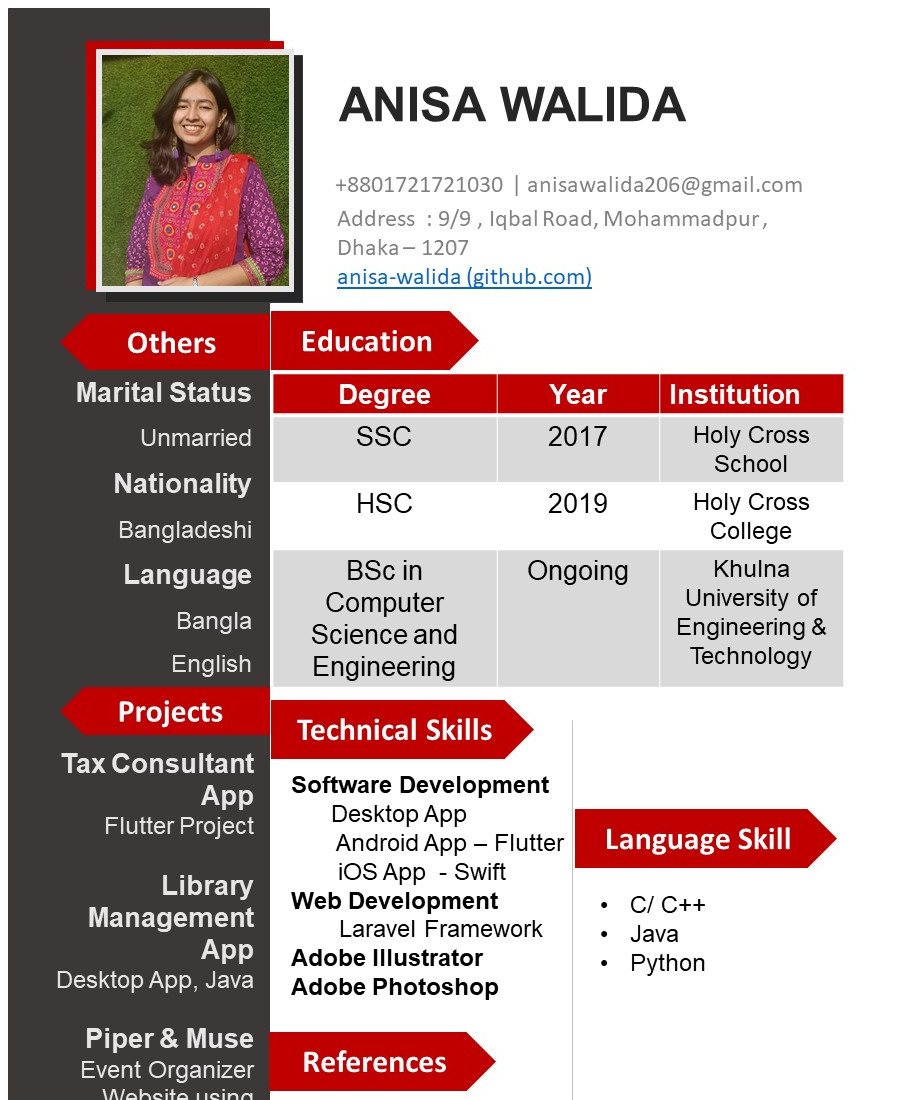
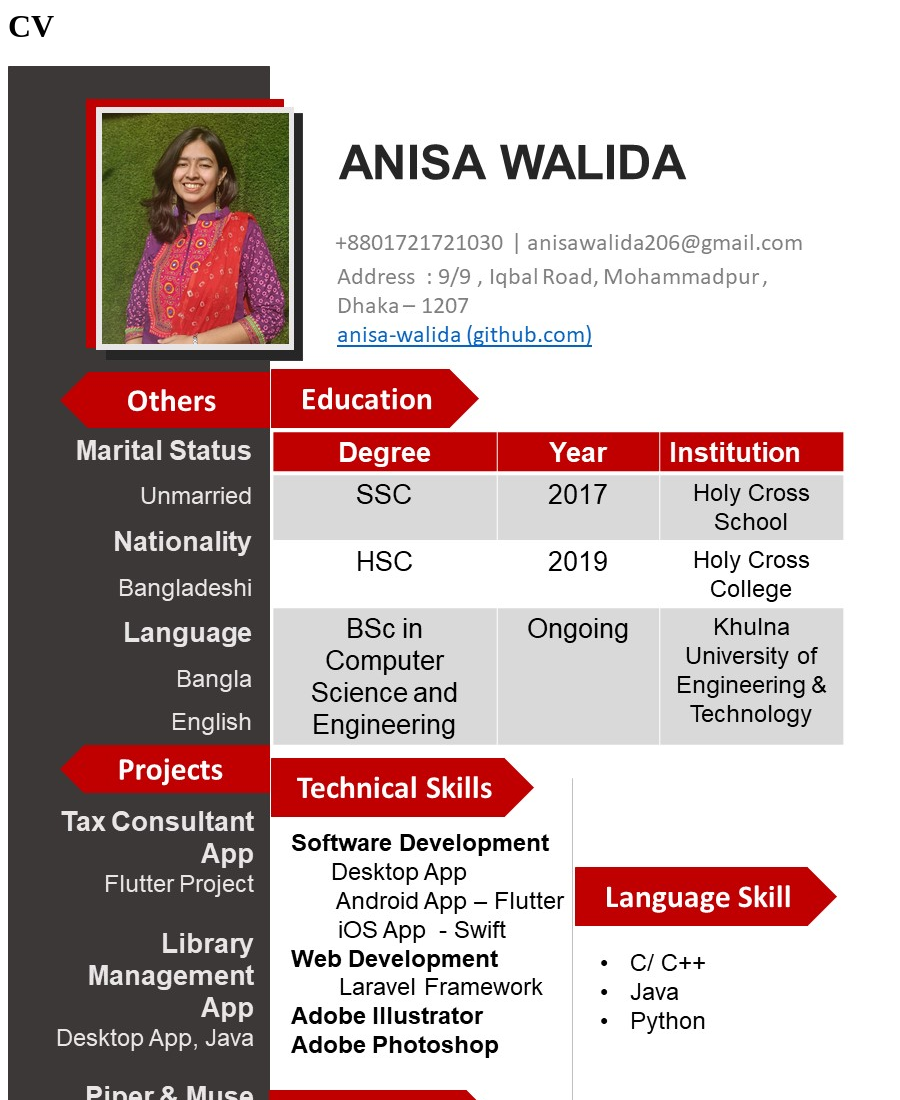
Before and after one commit to anisa-walida/CV, a plain HTML site: page index.html in a window 1280 px wide. Shown: the top 1100 px of the page, without its empty margins (0-900 px from the left). Drawn offline with Linux system fonts and the light colour scheme.

Commit message:
Update index.html

```diff
--- a/index.html
+++ b/index.html
@@ -2,6 +2,7 @@
 <head>
 </head>
 <body>
-<img src ="CV.jpg" >
+    <h1>CV</h1>
+    <img src="CV.jpg" alt="CV">
 </body>
 </html>
```
